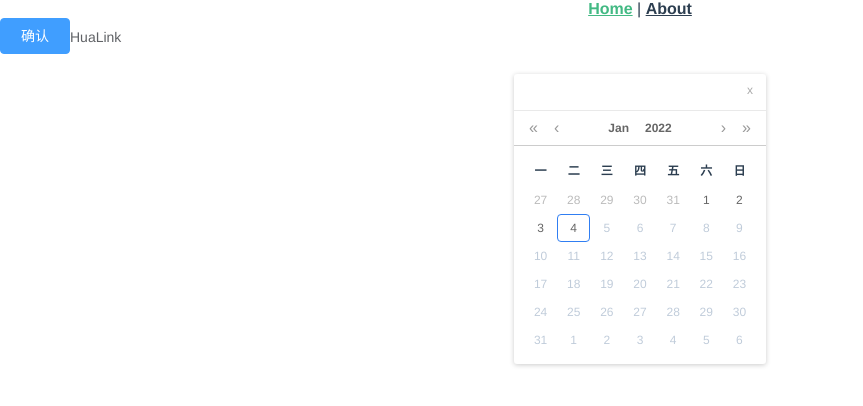
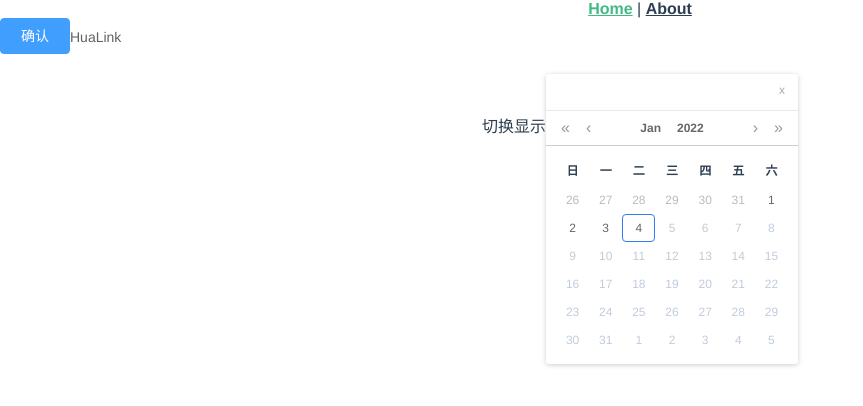
Before and after one commit to typhoonIscoming/huaat-ui, a Vue app: page /#/home in a window 1280 px wide. Shown: the top 406 px of the page, without its empty margins (0-863 px from the left). Built offline with nearby package versions, Linux system fonts and the light colour scheme; the HTML template or start-up script is replaced by a standard one.

Commit message:
mod: 优化

```diff
--- a/example/src/views/Home.vue
+++ b/example/src/views/Home.vue
@@ -5,8 +5,10 @@
         <HuaCheckbox></HuaCheckbox>
         <br />
         <div class="calendarBox">
+            <span @click="sundayStart = !sundayStart">切换显示</span>
             <HuaCalendar
                 v-model="start"
+                :sundayStart="sundayStart"
                 :disabledDate="isDisabled"
                 @onRange="handleRange"
             />
@@ -22,6 +24,7 @@ export default {
         return {
             today: null,
             start: '',
+            sundayStart: true,
         }
     },
     created() {
--- a/packages/calendar/src/main.vue
+++ b/packages/calendar/src/main.vue
@@ -122,7 +122,7 @@ export default {
             if (this.lang === 'zh') {
                 temp = zhWeek
             }
-            if (this.sundayStart) {
+            if (!this.sundayStart) {
                 const monday = temp[0];
                 temp = temp.slice(1)
                 temp.push(monday)
@@ -133,9 +133,15 @@ export default {
             return this.dayList.length / 7;
         },
     },
-    created() {
-        this.initDate();
-        this.getList(this.myDate);
+    watch: {
+        sundayStart: {
+            immediate: true,
+            handler() {
+                tool.sundayStart = this.sundayStart;
+                this.initDate();
+                this.getList(this.myDate);
+            },
+        },
     },
     methods: {
         initDate(initDateStr = null) {
--- a/packages/calendar/src/utils.js
+++ b/packages/calendar/src/utils.js
@@ -1,4 +1,5 @@
 export default {
+    sundayStart: true,
     getMonthweek(date) { // 向前空几个
         const year = new Date(date).getFullYear();
         const month = new Date(date).getMonth() + 1;
```
